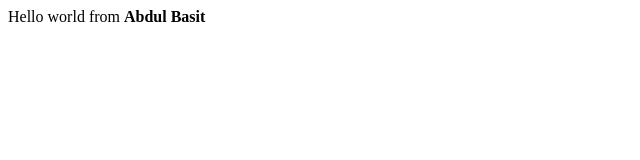
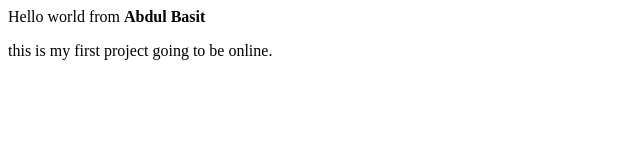
Before and after one commit to Abasit0097/MyfirstrepPIAICbootcamp, a plain HTML site: page index.html in a window 1280 px wide. Shown: the whole page, without its empty margins (0-640 px from the left). Drawn offline with Linux system fonts and the light colour scheme.

Commit message:
Update index.html

```diff
--- a/index.html
+++ b/index.html
@@ -5,5 +5,8 @@
 </head>
 <body>
     Hello world from <b>Abdul Basit</b>
+    <p>
+        this is my first project going to be online.
+    </p>
 </body>
 </html>
```
